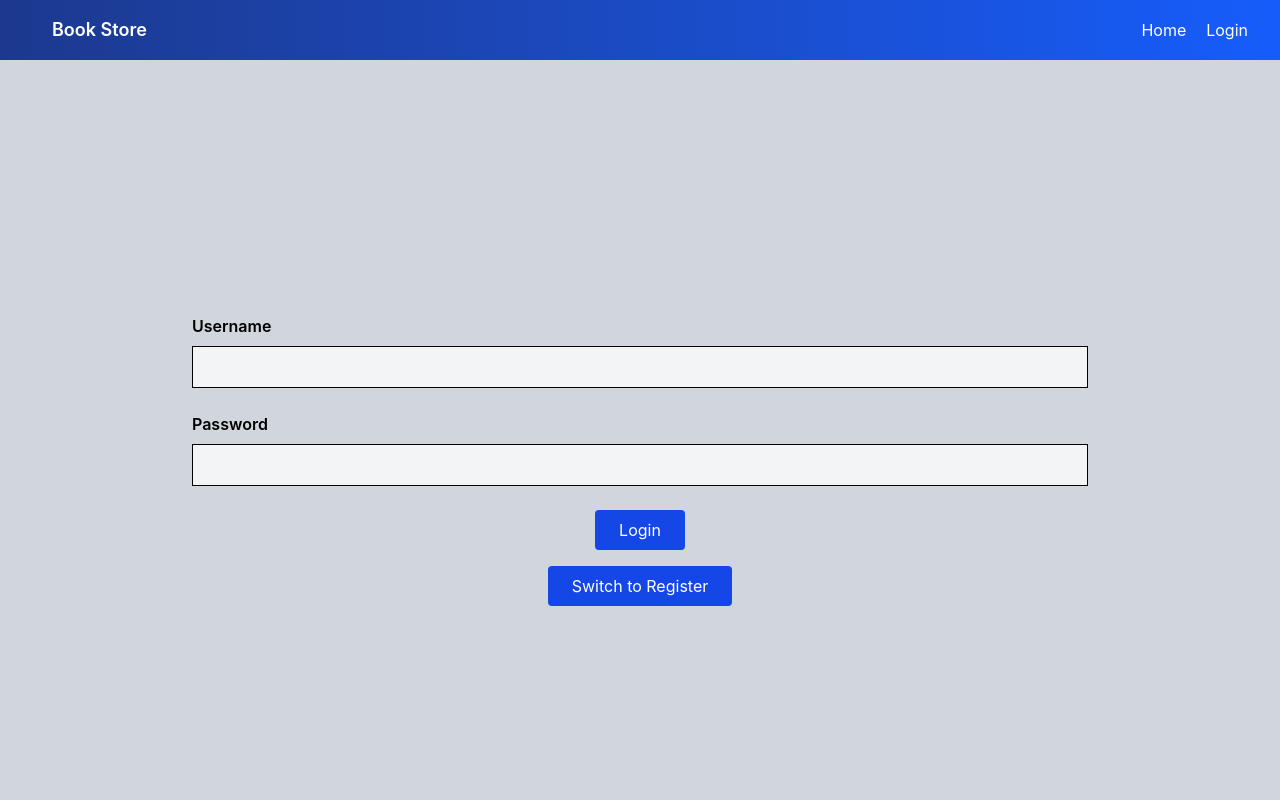
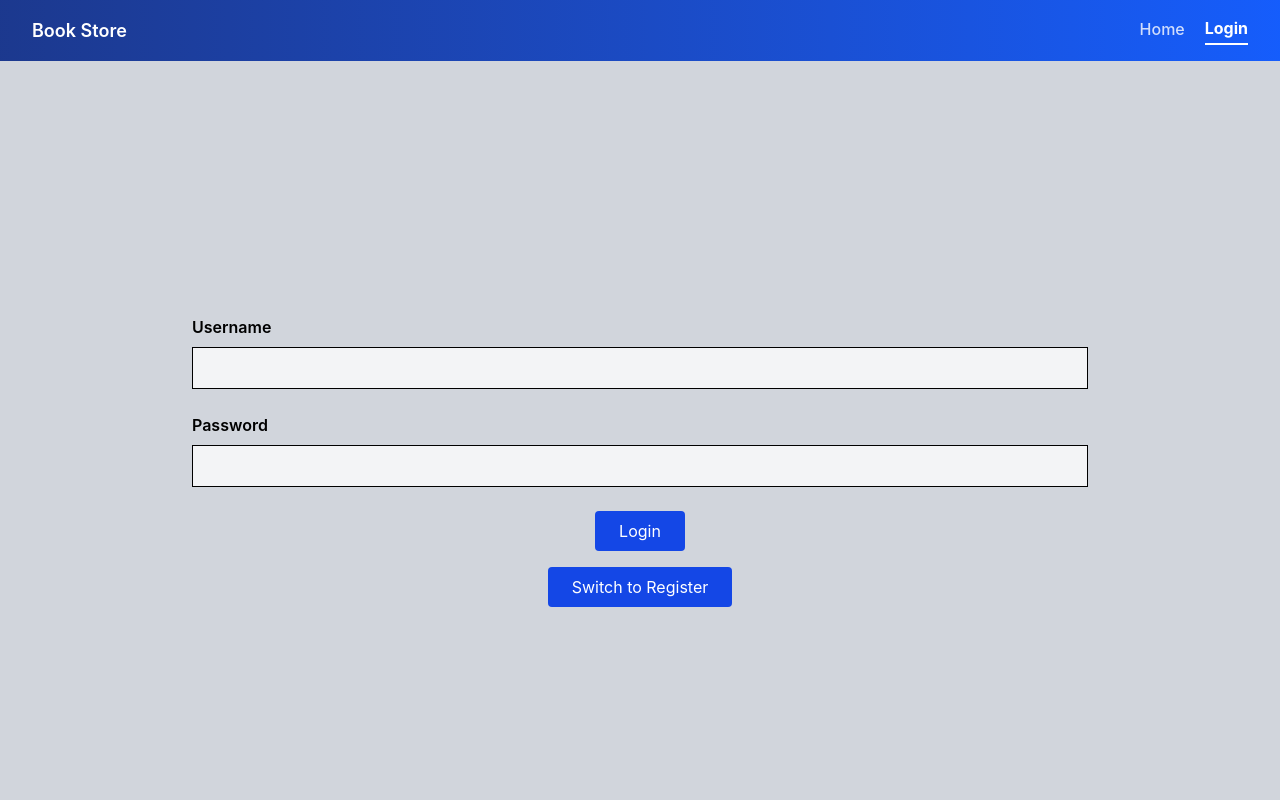
Before and after one commit to bejaouiAhmed20/vue_js_library_project, a Vue app: page /login in a window 1280 px wide. Shown: the top 800 px of the page. Built offline with nearby package versions, Linux system fonts and the light colour scheme.

Commit message:
highlight active navbar

```diff
--- a/src/components/Navbar.vue
+++ b/src/components/Navbar.vue
@@ -1,31 +1,35 @@
 <script setup lang="ts">
-import { ref, watch } from 'vue'
-import { useRouter, useRoute } from 'vue-router'
+import { ref, watch } from "vue";
+import { useRouter, useRoute } from "vue-router";
 
-const router = useRouter()
-const route = useRoute()
+const router = useRouter();
+const route = useRoute();
 
-// Use refs so the template reacts to changes
-const token = ref(localStorage.getItem('token'))
-const role  = ref(localStorage.getItem('role'))
+const token = ref(localStorage.getItem("token"));
+const role = ref(localStorage.getItem("role"));
 
 watch(route, () => {
-  token.value = localStorage.getItem('token')
-  role.value  = localStorage.getItem('role')
-})
+  token.value = localStorage.getItem("token");
+  role.value = localStorage.getItem("role");
+});
 
 const logout = () => {
-  localStorage.clear()
-  token.value = null
-  role.value  = null
-  router.push('/')
-}
+  localStorage.clear();
+  token.value = null;
+  role.value = null;
+  router.push("/");
+};
 </script>
 
 <template>
-<nav class="bg-gradient-to-r from-blue-900 to-blue-600 px-8 py-4 flex justify-between items-center shadow-md">
+  <nav
+    class="bg-gradient-to-r from-blue-900 to-blue-600 px-8 py-4 flex justify-between items-center shadow-md"
+  >
     <!-- Logo -->
-    <div @click="router.push('/home')" class="flex items-center gap-2 cursor-pointer text-white">
+    <div
+      @click="router.push('/home')"
+      class="flex items-center gap-2 cursor-pointer text-white"
+    >
       <span class="font-semibold text-lg">Book Store</span>
     </div>
 
@@ -33,34 +37,77 @@ const logout = () => {
 
     <!-- GUEST -->
     <template v-if="!token">
-        <router-link to="/home" class="hover:underline text-white">Home</router-link>
-        <router-link to="/login" class="hover:underline text-white">Login</router-link>
+      <router-link to="/home" class="nav-link" active-class="nav-link-active"
+        >Home</router-link
+      >
+      <router-link to="/login" class="nav-link" active-class="nav-link-active"
+        >Login</router-link
+      >
     </template>
 
-      <!--  USER -->
+    <!-- USER -->
     <template v-else-if="role === 'user'">
-        <router-link to="/home" class="hover:underline text-white">Accueil</router-link>
-        <router-link to="/allbooks" class="hover:underline text-white">All Books</router-link>
-        <router-link to="/add" class="hover:underline text-white">Add</router-link>
-        <router-link to="/Favourites" class="hover:underline text-white">Favourites</router-link>
-        <button @click="logout" class="hover:underline text-white">Logout</button>
+      <router-link to="/home" class="nav-link" active-class="nav-link-active"
+        >Accueil</router-link
+      >
+      <router-link
+        to="/allbooks"
+        class="nav-link"
+        active-class="nav-link-active"
+        >All Books</router-link
+      >
+      <router-link to="/add" class="nav-link" active-class="nav-link-active"
+        >Add</router-link
+      >
+      <router-link
+        to="/Favourites"
+        class="nav-link"
+        active-class="nav-link-active"
+        >Favourites</router-link
+      >
+      <button @click="logout" class="nav-link">Logout</button>
     </template>
 
     <!-- ADMIN -->
     <template v-else-if="role === 'admin'">
-        <router-link to="/home" class="hover:underline text-white">Accueil</router-link>
-        <router-link to="/books" class="hover:underline text-white">Books</router-link>
-        <router-link to="/authors" class="hover:underline text-white">Authors</router-link>
-        <button @click="logout" class="hover:underline text-white">Logout</button>
+      <router-link to="/home" class="nav-link" active-class="nav-link-active"
+        >Accueil</router-link
+      >
+      <router-link to="/books" class="nav-link" active-class="nav-link-active"
+        >Books</router-link
+      >
+      <router-link to="/authors" class="nav-link" active-class="nav-link-active"
+        >Authors</router-link
+      >
+      <button @click="logout" class="nav-link">Logout</button>
+    </template>
+  </nav>
 </template>
 
+<style scoped>
+/* Tous les liens */
+.nav-link {
+  margin-left: 20px;
+  color: white;
+  text-decoration: none;
+  font-weight: 500;
+  padding-bottom: 3px;
+  opacity: 0.8;
+  transition: opacity 0.2s;
+  background: none;
+  border: none;
+  cursor: pointer;
+  font-size: 1rem;
+}
 
+.nav-link:hover {
+  opacity: 1;
+}
 
-
-  </nav>
-</template>
-<style scoped>
-.text-white{
-  margin-left: 20px;
+/* Lien actif : souligné + blanc + border en dessous */
+.nav-link-active {
+  opacity: 1;
+  font-weight: 700;
+  border-bottom: 2px solid white;
 }
 </style>
```
Lines whose indentation alone changed are shown as unchanged.
